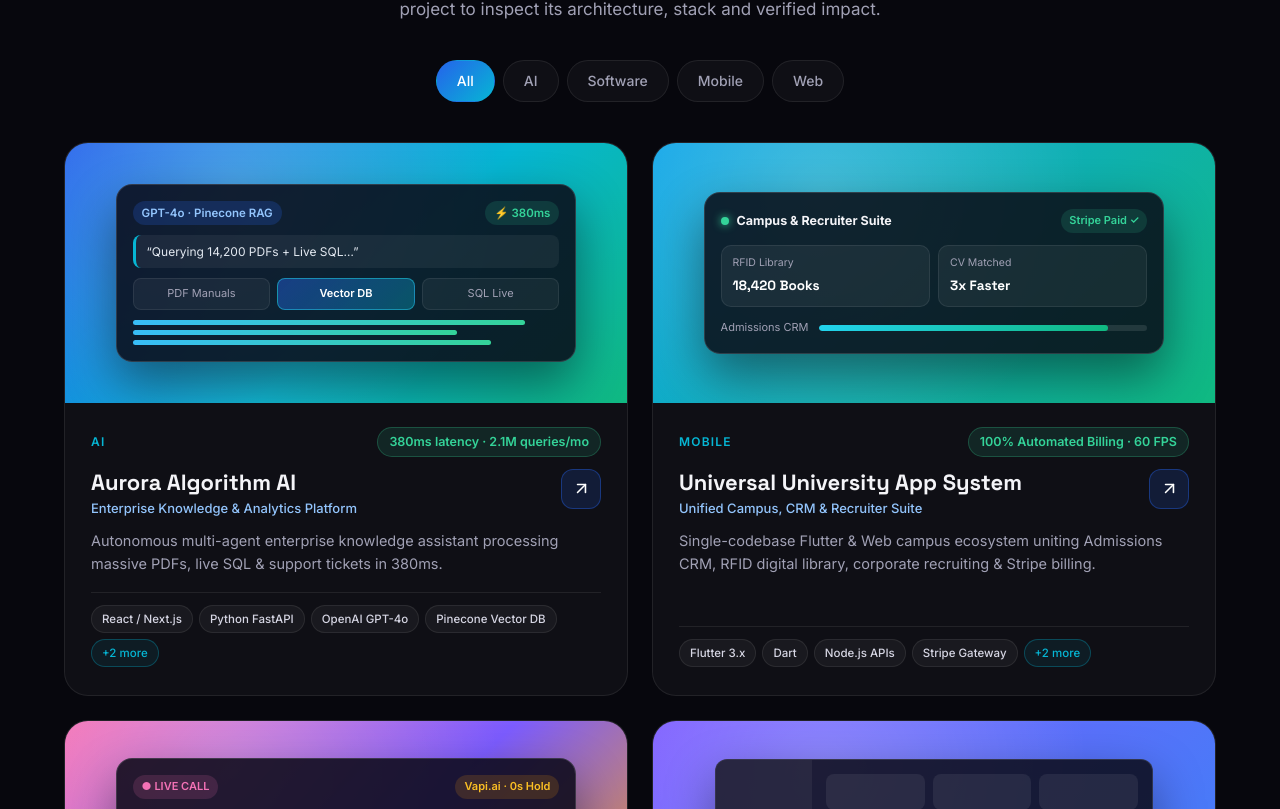
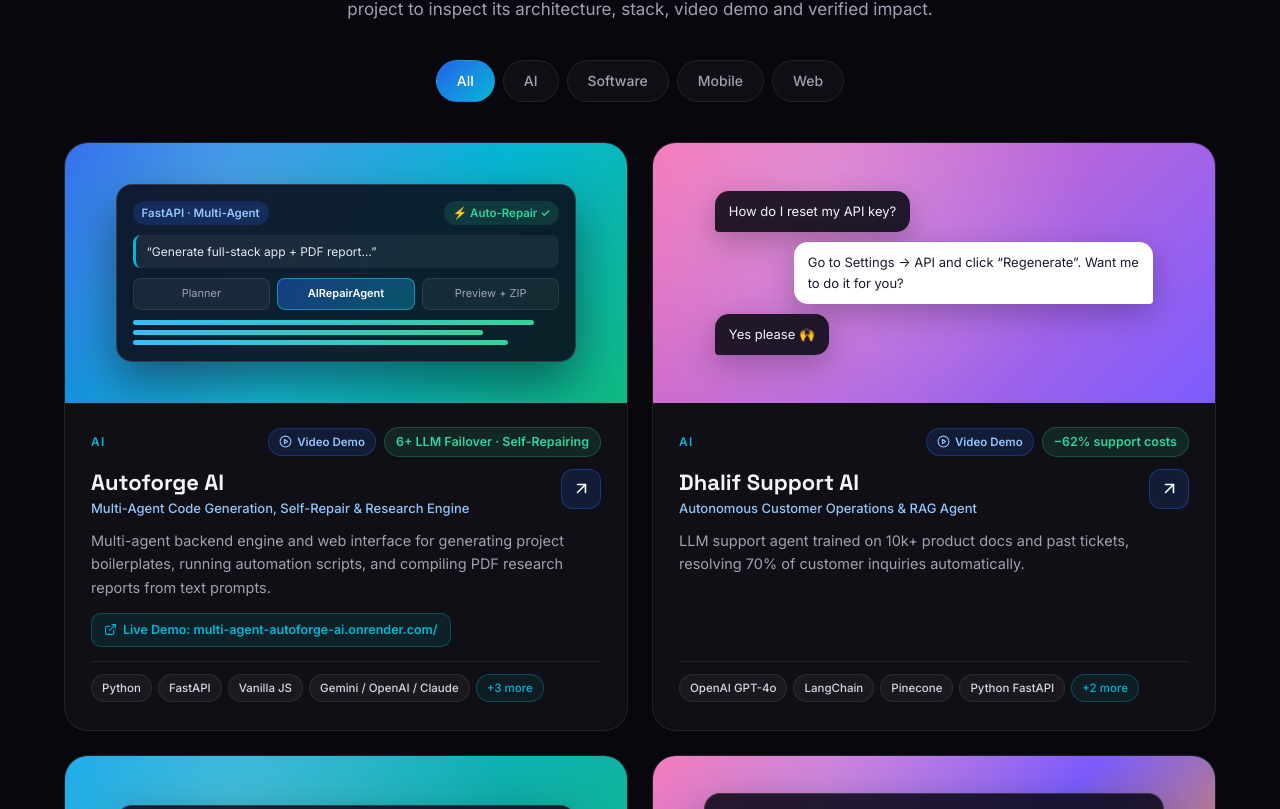
Before and after one commit to washifur-shihan/roveniq-tech-v2, a React (Vite) app: page / in a window 1280 px wide. Shown: the part 3231-4040 px from the top of the page. Built offline with nearby package versions, Linux system fonts and the light colour scheme.

Commit message:
Add Autoforge AI with live demo & video, Dhalif demo video, and reorder projects

```diff
--- a/src/components/Work.jsx
+++ b/src/components/Work.jsx
@@ -1,25 +1,56 @@
 import { useEffect, useState } from 'react';
-import { ArrowUpRight, X, Sparkles, CheckCircle2, Layers, Cpu, ShieldCheck, ArrowRight } from 'lucide-react';
+import { ArrowUpRight, X, Sparkles, CheckCircle2, Layers, Cpu, ShieldCheck, ArrowRight, ExternalLink, PlayCircle } from 'lucide-react';
 
 const projects = [
   {
-    title: 'Aurora Algorithm AI',
-    subtitle: 'Enterprise Knowledge & Analytics Platform',
+    title: 'Autoforge AI',
+    subtitle: 'Multi-Agent Code Generation, Self-Repair & Research Engine',
     category: 'AI',
-    desc: 'Autonomous multi-agent enterprise knowledge assistant processing massive PDFs, live SQL & support tickets in 380ms.',
-    result: '380ms latency · 2.1M queries/mo',
+    desc: 'Multi-agent backend engine and web interface for generating project boilerplates, running automation scripts, and compiling PDF research reports from text prompts.',
+    result: '6+ LLM Failover · Self-Repairing',
     gradient: 'linear-gradient(135deg, #2563eb 0%, #06b6d4 55%, #10b981 100%)',
-    mock: 'rag',
-    stack: ['React / Next.js', 'Python FastAPI', 'OpenAI GPT-4o', 'Pinecone Vector DB', 'LangChain', 'Docker'],
+    mock: 'autoforge',
+    liveUrl: 'https://multi-agent-autoforge-ai.onrender.com/',
+    videoUrl: '/autoforge-ai-demo.mov',
+    stack: [
+      'Python',
+      'FastAPI',
+      'Vanilla JS',
+      'Gemini / OpenAI / Claude',
+      'Groq / Mistral / NVIDIA NIM',
+      'Tavily Web Search',
+      'FPDF / ReportLab',
+    ],
     challenge:
-      'The client needed a secure, enterprise-grade AI knowledge assistant capable of processing massive PDF manuals, real-time SQL databases, and internal tickets to answer complex technical queries with ultra-consistent 380ms latency.',
+      'Autoforge AI takes a natural-language prompt, breaks it down into tasks, plans the folder structure, and routes generation across available LLM provider keys. Once code is generated, it writes files to generated_projects/, validates structure, runs a startup check with up to 3 automatic repair attempts if a script crashes, and packages everything into a downloadable .zip archive.',
     solution:
-      'We engineered an autonomous multi-agent pipeline using LangChain, GPT-4o, and Pinecone vector similarity clustering. The frontend delivers real-time token streaming and dynamic executive analytics dashboards.',
+      'Built with FastAPI, Python, and a lightweight vanilla JS frontend served at / with three views: Pipeline runner, direct chat, and an archive of generated projects. Includes a local PreviewAgent that spins up generated Node/Express, static HTML, or Python projects on a free localhost port, plus an automated PDF research report pipeline.',
     results: [
-      '⚡ 380ms average latency across multi-turn vector similarity queries.',
-      '📉 78% reduction in customer support turnaround times.',
-      '📈 2.1M monthly queries processed with 99.98% reliability.',
-      '🛡️ Enterprise-grade SOC2 and RBAC permission isolation.',
+      '🔀 Multi-Provider Routing & Failover: Supports Gemini (default primary), Groq / Grok (xAI), Mistral, OpenAI, Claude & NVIDIA NIM with automatic ProviderFactory failover.',
+      '🛠️ Validation & Self-Repair: ProjectValidator and RuntimeTester check entry points (app.py, main.py, server.js, index.html) and feed tracebacks to AIRepairAgent.',
+      '🖥️ Live Preview Server: Starts and stops local preview servers for generated Node.js, static HTML, or Python apps directly from the UI and exports .zip bundles.',
+      '📄 PDF Report Pipeline: Uses Tavily web search and FPDF / ReportLab to compile deep research prompts into downloadable PDF reports.',
+    ],
+  },
+  {
+    title: 'Dhalif Support AI',
+    subtitle: 'Autonomous Customer Operations & RAG Agent',
+    category: 'AI',
+    desc: 'LLM support agent trained on 10k+ product docs and past tickets, resolving 70% of customer inquiries automatically.',
+    result: '−62% support costs',
+    gradient: 'linear-gradient(135deg, #f472b6, #7c5cff)',
+    mock: 'chat',
+    videoUrl: '/dhilaf-ai-demo.mp4',
+    stack: ['OpenAI GPT-4o', 'LangChain', 'Pinecone', 'Python FastAPI', 'React', 'PostgreSQL'],
+    challenge:
+      'Scaling customer support across global time zones created a 14-hour average ticket backlog and ballooning operational overhead.',
+    solution:
+      'Built a context-aware RAG support agent indexed on 10,000+ help articles and historical resolutions, capable of executing live account actions via secure API tool-calling and seamless human handoff.',
+    results: [
+      '🤖 70% of incoming customer tickets resolved autonomously end-to-end.',
+      '💰 62% reduction in monthly customer support operating costs.',
+      '⚡ Instant 1.4-second first-response time 24/7 across 12 languages.',
+      '📈 96% customer satisfaction score on AI-resolved conversations.',
     ],
   },
   {
@@ -103,26 +134,6 @@ const projects = [
     ],
   },
   {
-    title: 'Dhalif Support AI',
-    subtitle: 'Autonomous Customer Operations & RAG Agent',
-    category: 'AI',
-    desc: 'LLM support agent trained on 10k+ product docs and past tickets, resolving 70% of customer inquiries automatically.',
-    result: '−62% support costs',
-    gradient: 'linear-gradient(135deg, #f472b6, #7c5cff)',
-    mock: 'chat',
-    stack: ['OpenAI GPT-4o', 'LangChain', 'Pinecone', 'Python FastAPI', 'React', 'PostgreSQL'],
-    challenge:
-      'Scaling customer support across global time zones created a 14-hour average ticket backlog and ballooning operational overhead.',
-    solution:
-      'Built a context-aware RAG support agent indexed on 10,000+ help articles and historical resolutions, capable of executing live account actions via secure API tool-calling and seamless human handoff.',
-    results: [
-      '🤖 70% of incoming customer tickets resolved autonomously end-to-end.',
-      '💰 62% reduction in monthly customer support operating costs.',
-      '⚡ Instant 1.4-second first-response time 24/7 across 12 languages.',
-      '📈 96% customer satisfaction score on AI-resolved conversations.',
-    ],
-  },
-  {
     title: 'Urban Threads',
     subtitle: 'High-Velocity Headless Commerce Experience',
     category: 'Web',
@@ -147,23 +158,23 @@ const projects = [
 const filters = ['All', 'AI', 'Software', 'Mobile', 'Web'];
 
 function Mock({ type }) {
-  if (type === 'rag')
+  if (type === 'autoforge')
     return (
       <div className="mock-rag">
         <div className="mr-top">
-          <span className="mr-badge">GPT-4o · Pinecone RAG</span>
-          <span className="mr-latency">⚡ 380ms</span>
+          <span className="mr-badge">FastAPI · Multi-Agent</span>
+          <span className="mr-latency">⚡ Auto-Repair ✓</span>
         </div>
-        <div className="mr-query">“Querying 14,200 PDFs + Live SQL…”</div>
+        <div className="mr-query">“Generate full-stack app + PDF report…”</div>
         <div className="mr-nodes">
-          <div className="mr-node">PDF Manuals</div>
-          <div className="mr-node active">Vector DB</div>
-          <div className="mr-node">SQL Live</div>
+          <div className="mr-node">Planner</div>
+          <div className="mr-node active">AIRepairAgent</div>
+          <div className="mr-node">Preview + ZIP</div>
         </div>
         <div className="mr-bars">
-          <div style={{ width: '92%' }} />
-          <div style={{ width: '76%' }} />
-          <div style={{ width: '84%' }} />
+          <div style={{ width: '94%' }} />
+          <div style={{ width: '82%' }} />
+          <div style={{ width: '88%' }} />
         </div>
       </div>
     );
@@ -270,7 +281,7 @@ export default function Work() {
         <div className="section-head reveal">
           <span className="eyebrow">Selected work</span>
           <h2>Products we're <span className="grad-text">proud of</span></h2>
-          <p>Explore our recent enterprise AI, mobile and SaaS launches — click the arrow on any project to inspect its architecture, stack and verified impact.</p>
+          <p>Explore our recent enterprise AI, mobile and SaaS launches — click the arrow on any project to inspect its architecture, stack, video demo and verified impact.</p>
         </div>
         <div className="filters reveal">
           {filters.map((f) => (
@@ -298,7 +309,14 @@ export default function Work() {
               <div className="work-body">
                 <div className="work-meta">
                   <span className="work-cat">{p.category}</span>
-                  <span className="work-result">{p.result}</span>
+                  <div className="work-meta-right">
+                    {p.videoUrl && (
+                      <span className="work-video-badge">
+                        <PlayCircle size={13} /> Video Demo
+                      </span>
+                    )}
+                    <span className="work-result">{p.result}</span>
+                  </div>
                 </div>
                 <div className="work-title-row">
                   <div>
@@ -318,6 +336,20 @@ export default function Work() {
                   </button>
                 </div>
                 <p>{p.desc}</p>
+
+                {p.liveUrl && (
+                  <div className="work-live-row" onClick={(e) => e.stopPropagation()}>
+                    <a
+                      href={p.liveUrl}
+                      target="_blank"
+                      rel="noopener noreferrer"
+                      className="work-live-link"
+                    >
+                      <ExternalLink size={13} /> Live Demo: {p.liveUrl.replace(/^https?:\/\//, '')}
+                    </a>
+                  </div>
+                )}
+
                 <div className="work-stack-preview">
                   {p.stack.slice(0, 4).map((tech) => (
                     <span key={tech} className="stack-pill">{tech}</span>
@@ -361,6 +393,40 @@ export default function Work() {
             </div>
 
             <div className="project-modal-body">
+              {(activeProject.liveUrl || activeProject.videoUrl) && (
+                <div className="pm-media-bar">
+                  {activeProject.liveUrl && (
+                    <div className="pm-live-box">
+                      <span className="pm-live-label">🌐 Live Deployment</span>
+                      <a
+                        href={activeProject.liveUrl}
+                        target="_blank"
+                        rel="noopener noreferrer"
+                        className="pm-live-url"
+                      >
+                        {activeProject.liveUrl} <ExternalLink size={14} />
+                      </a>
+                    </div>
+                  )}
+                  {activeProject.videoUrl && (
+                    <div className="pm-video-card">
+                      <div className="pm-video-head">
+                        <span><PlayCircle size={15} /> Interactive Demo Walkthrough</span>
+                        <small>Click play to watch</small>
+                      </div>
+                      <video
+                        key={activeProject.videoUrl}
+                        src={activeProject.videoUrl}
+                        controls
+                        playsInline
+                        preload="metadata"
+                        className="pm-video-player"
+                      />
+                    </div>
+                  )}
+                </div>
+              )}
+
               <div className="pm-section">
                 <h4><Layers size={16} /> Technology Stack</h4>
                 <div className="pm-stack">
@@ -372,7 +438,7 @@ export default function Work() {
 
               <div className="pm-two-col">
                 <div className="pm-box">
-                  <h4><Sparkles size={16} /> Challenge & Scope</h4>
+                  <h4><Sparkles size={16} /> Overview &amp; Architecture</h4>
                   <p>{activeProject.challenge}</p>
                 </div>
                 <div className="pm-box">
@@ -382,7 +448,7 @@ export default function Work() {
               </div>
 
               <div className="pm-section">
-                <h4><ShieldCheck size={16} /> Verified Results</h4>
+                <h4><ShieldCheck size={16} /> Key Features &amp; Verified Results</h4>
                 <ul className="pm-results">
                   {activeProject.results.map((r) => (
                     <li key={r}>
@@ -397,6 +463,16 @@ export default function Work() {
                 <button type="button" className="btn btn-ghost" onClick={() => setActiveProject(null)}>
                   Close
                 </button>
+                {activeProject.liveUrl && (
+                  <a
+                    href={activeProject.liveUrl}
+                    target="_blank"
+                    rel="noopener noreferrer"
+                    className="btn btn-ghost"
+                  >
+                    Open Live Demo <ExternalLink size={16} />
+                  </a>
+                )}
                 <a
                   href="#contact"
                   className="btn btn-primary"
--- a/src/styles.css
+++ b/src/styles.css
@@ -276,6 +276,13 @@ input, textarea { font: inherit; }
 .work-card:hover .work-visual > * { transform: scale(1.04) translateY(-4px); }
 .work-body { padding: 24px 26px 28px; display: flex; flex-direction: column; flex: 1; }
 .work-meta { display: flex; justify-content: space-between; align-items: center; gap: 10px; margin-bottom: 12px; flex-wrap: wrap; }
+.work-meta-right { display: inline-flex; align-items: center; gap: 8px; flex-wrap: wrap; }
+.work-video-badge {
+  display: inline-flex; align-items: center; gap: 5px;
+  font-size: 11.5px; font-weight: 600; color: #93c5fd;
+  background: rgba(37, 99, 235, 0.16); border: 1px solid rgba(37, 99, 235, 0.35);
+  padding: 4px 10px; border-radius: 999px;
+}
 .work-cat { font-size: 12px; font-weight: 600; text-transform: uppercase; letter-spacing: .1em; color: var(--cyan); }
 .work-result { font-size: 12.5px; font-weight: 600; color: var(--green); background: rgba(52,211,153,0.12); border: 1px solid rgba(52,211,153,0.25); padding: 4px 11px; border-radius: 999px; }
 .work-title-row { display: flex; align-items: flex-start; justify-content: space-between; gap: 12px; margin-bottom: 10px; }
@@ -292,7 +299,19 @@ input, textarea { font: inherit; }
   transform: translate(2px, -2px) scale(1.05);
   box-shadow: 0 8px 20px -4px rgba(6, 182, 212, 0.6);
 }
-.work-body p { color: var(--muted); font-size: 14.5px; margin-bottom: 16px; flex: 1; }
+.work-body p { color: var(--muted); font-size: 14.5px; margin-bottom: 14px; flex: 1; }
+.work-live-row { margin-bottom: 14px; }
+.work-live-link {
+  display: inline-flex; align-items: center; gap: 6px;
+  font-size: 12.5px; font-weight: 600; color: var(--cyan);
+  background: rgba(6, 182, 212, 0.1); border: 1px solid rgba(6, 182, 212, 0.3);
+  padding: 6px 12px; border-radius: 10px; transition: all .2s ease;
+  word-break: break-all;
+}
+.work-live-link:hover {
+  background: rgba(6, 182, 212, 0.2); border-color: var(--cyan); color: #fff;
+  transform: translateY(-1px);
+}
 .work-stack-preview { display: flex; flex-wrap: wrap; gap: 6px; margin-top: auto; padding-top: 12px; border-top: 1px solid var(--border); }
 .stack-pill {
   font-size: 11.5px; font-weight: 500; padding: 4px 10px; border-radius: 999px;
@@ -414,6 +433,45 @@ input, textarea { font: inherit; }
 .pm-subtitle { color: #cbd5e1; font-size: 15px; font-weight: 500; }
 
 .project-modal-body { padding: 28px 32px 32px; display: grid; gap: 22px; }
+.pm-media-bar {
+  display: flex; flex-wrap: wrap; align-items: flex-start; gap: 16px;
+  padding: 16px 18px; border-radius: 18px;
+  background: linear-gradient(135deg, rgba(37, 99, 235, 0.12), rgba(6, 182, 212, 0.06));
+  border: 1px solid rgba(37, 99, 235, 0.3);
+}
+.pm-live-box {
+  flex: 1 1 240px; display: flex; flex-direction: column; gap: 6px;
+}
+.pm-live-label {
+  font-size: 12px; font-weight: 700; text-transform: uppercase; letter-spacing: .08em; color: var(--cyan);
+}
+.pm-live-url {
+  display: inline-flex; align-items: center; gap: 8px; width: fit-content;
+  padding: 9px 14px; border-radius: 12px;
+  background: rgba(6, 182, 212, 0.14); border: 1px solid rgba(6, 182, 212, 0.4);
+  font-size: 13.5px; font-weight: 600; color: #fff; word-break: break-all;
+  transition: all .2s ease;
+}
+.pm-live-url:hover {
+  background: var(--grad); border-color: transparent;
+  transform: translateY(-1px); box-shadow: 0 8px 20px -6px rgba(6, 182, 212, 0.6);
+}
+.pm-video-card {
+  flex: 0 1 320px; width: 100%; max-width: 320px;
+  background: rgba(8, 10, 20, 0.85); border: 1px solid var(--border-2);
+  border-radius: 14px; padding: 10px; display: grid; gap: 8px;
+}
+.pm-video-head {
+  display: flex; align-items: center; justify-content: space-between; gap: 8px;
+  font-size: 12px; font-weight: 600; color: #e2e8f0;
+}
+.pm-video-head span { display: inline-flex; align-items: center; gap: 6px; color: var(--cyan); }
+.pm-video-head small { color: var(--dim); font-weight: 500; font-size: 11px; }
+.pm-video-player {
+  width: 100%; height: 170px; object-fit: cover;
+  border-radius: 10px; background: #000; display: block;
+  border: 1px solid rgba(255, 255, 255, 0.08);
+}
 .pm-section h4, .pm-box h4 {
   display: inline-flex; align-items: center; gap: 8px;
   font-family: var(--display); font-size: 14px; text-transform: uppercase; letter-spacing: .08em;
```
Also changed, not shown: 2 other files (tests, documents, lock files or other folders).
